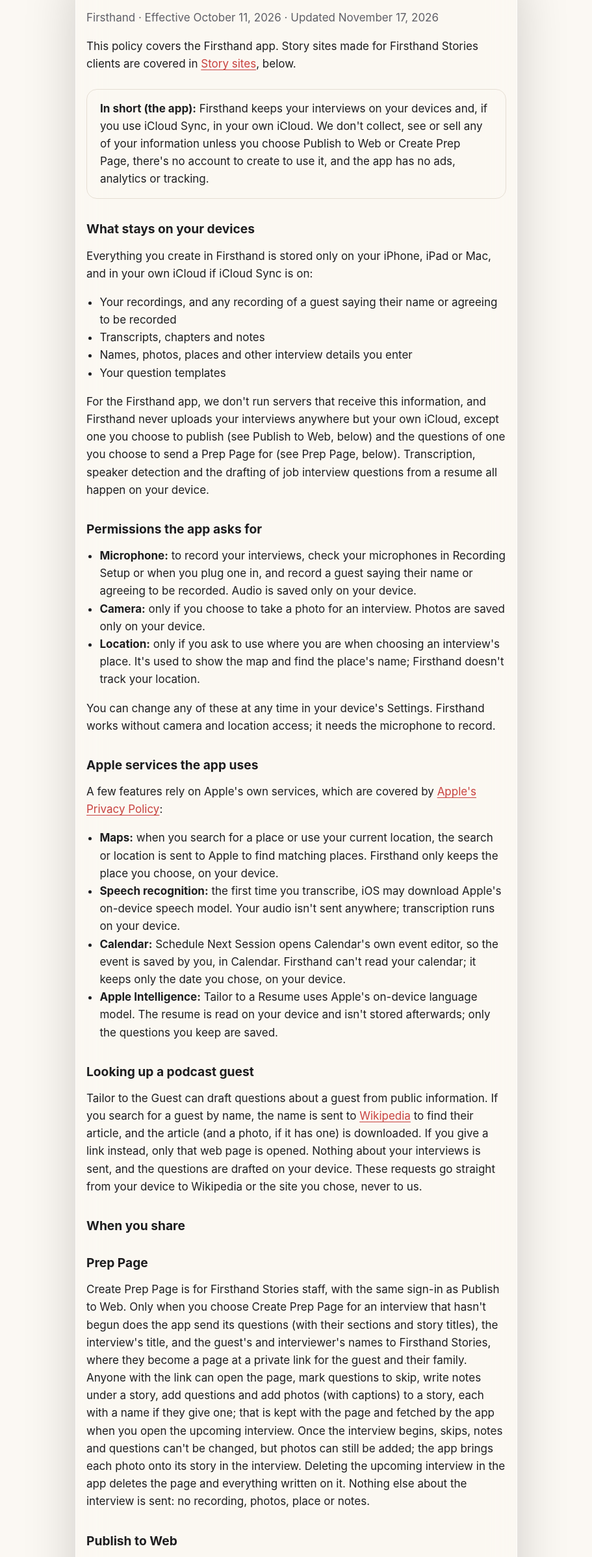
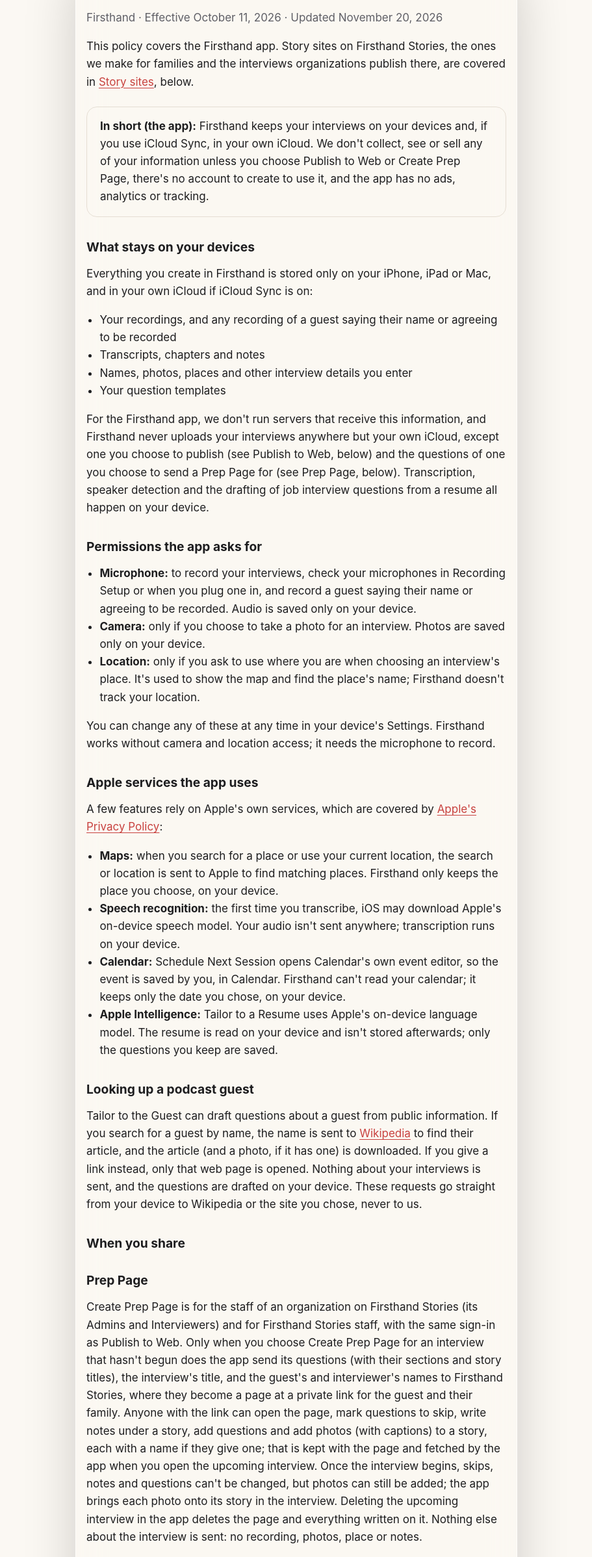
Before and after one commit to Darasu/firsthand-website, a plain HTML site: page public/privacy/index.html in a window 1280 px wide. Shown: the part 130-2526 px from the top of the page at 65% size, without its empty margins (184-1095 px from the left). Drawn offline with Linux system fonts and the light colour scheme.

Commit message:
Privacy policy: Updated November 20, 2026

```diff
--- a/public/privacy/index.html
+++ b/public/privacy/index.html
@@ -43,8 +43,8 @@
 </header>
 <main>
   <h1>Privacy Policy</h1>
-  <p class="muted">Firsthand · Effective October 11, 2026 · Updated November 17, 2026</p>
-  <p>This policy covers the Firsthand app. Story sites made for Firsthand Stories clients are covered in <a href="#story-sites">Story sites</a>, below.</p>
+  <p class="muted">Firsthand · Effective October 11, 2026 · Updated November 20, 2026</p>
+  <p>This policy covers the Firsthand app. Story sites on Firsthand Stories, the ones we make for families and the interviews organizations publish there, are covered in <a href="#story-sites">Story sites</a>, below.</p>
 
   <div class="summary">
     <p><strong>In short (the app):</strong> Firsthand keeps your interviews on your devices and, if you use iCloud Sync, in your own iCloud. We don't collect, see or sell any of your information unless you choose Publish to Web or Create Prep Page, there's no account to create to use it, and the app has no ads, analytics or tracking.</p>
@@ -82,10 +82,10 @@
 
   <h2>When you share</h2>
   <h2 id="prep-page">Prep Page</h2>
-  <p>Create Prep Page is for Firsthand Stories staff, with the same sign-in as Publish to Web. Only when you choose Create Prep Page for an interview that hasn't begun does the app send its questions (with their sections and story titles), the interview's title, and the guest's and interviewer's names to Firsthand Stories, where they become a page at a private link for the guest and their family. Anyone with the link can open the page, mark questions to skip, write notes under a story, add questions and add photos (with captions) to a story, each with a name if they give one; that is kept with the page and fetched by the app when you open the upcoming interview. Once the interview begins, skips, notes and questions can't be changed, but photos can still be added; the app brings each photo onto its story in the interview. Deleting the upcoming interview in the app deletes the page and everything written on it. Nothing else about the interview is sent: no recording, photos, place or notes.</p>
+  <p>Create Prep Page is for the staff of an organization on Firsthand Stories (its Admins and Interviewers) and for Firsthand Stories staff, with the same sign-in as Publish to Web. Only when you choose Create Prep Page for an interview that hasn't begun does the app send its questions (with their sections and story titles), the interview's title, and the guest's and interviewer's names to Firsthand Stories, where they become a page at a private link for the guest and their family. Anyone with the link can open the page, mark questions to skip, write notes under a story, add questions and add photos (with captions) to a story, each with a name if they give one; that is kept with the page and fetched by the app when you open the upcoming interview. Once the interview begins, skips, notes and questions can't be changed, but photos can still be added; the app brings each photo onto its story in the interview. Deleting the upcoming interview in the app deletes the page and everything written on it. Nothing else about the interview is sent: no recording, photos, place or notes.</p>
 
   <h2 id="publish">Publish to Web</h2>
-  <p>Publish to Web is for Firsthand Stories staff. Only when you choose Publish for an interview does the app upload that interview's audio (one file per question), its photos, its transcript, a PDF of it, the guest's name and the interview's notes, date and place to Firsthand Stories, where it becomes a private story site (see <a href="#story-sites">Story sites</a>). To sign in, your email address is sent to us and we email you a one-time code; the app keeps the sign-in in your device's keychain until you sign out in Settings › Web Publishing. If you enter the guest's email address, it's sent too, so they can sign in as the story's owner and choose who else can see it. Nothing else about your interviews is sent, and nothing is sent until you choose Publish.</p>
+  <p>Publish to Web is for the staff of an organization on Firsthand Stories (its Admins and Interviewers) and for Firsthand Stories staff. Only when you choose Publish for an interview does the app upload that interview's audio (one file per question), its photos, its transcript, a PDF of it, the guest's name and the interview's notes, date and place to Firsthand Stories, where it becomes a private story site (see <a href="#story-sites">Story sites</a>). To sign in, your email address is sent to us and we email you a one-time code; the app keeps the sign-in in your device's keychain until you sign out in Settings › Web Publishing. If you enter the guest's email address, it's sent too, so they can sign in as the story's owner and choose who else can see it. Nothing else about your interviews is sent, and nothing is sent until you choose Publish.</p>
 
   <p>If you export or share an interview (audio, video, a PDF or text version, or an interview file to back up or move to another device), it goes wherever you choose to send it, such as Messages, Mail, Files or another app. What happens to it there is governed by that service.</p>
 
@@ -108,13 +108,16 @@
   <p>If this policy changes, we'll update it here and change the date at the top. If a change ever affected how your information is handled, we'd say so in the app first.</p>
 
   <h2 id="story-sites">Story sites (Firsthand Stories service)</h2>
-  <p>This section covers <a href="/">Firsthand Stories</a>, a separate service in which we record and edit a person's life story in person and give their family a private website to keep it. The rest of this policy covers the Firsthand app.</p>
+  <p>This section covers <a href="/">Firsthand Stories</a>, a separate service that gives each story a private website: stories we record and edit in person for a family, and interviews an organization publishes there with the Firsthand app (below). The rest of this policy covers the Firsthand app. For stories we record ourselves:</p>
   <ul>
     <li><strong>Consent:</strong> the person telling their story agrees before anything is recorded, and can stop at any time.</li>
     <li><strong>Who receives it:</strong> only the family members the storyteller names receive the story.</li>
     <li><strong>Nothing public:</strong> nothing is shared publicly without separate written permission.</li>
     <li><strong>The community:</strong> the senior living community sees a story only if the storyteller gives separate written permission.</li>
   </ul>
+
+  <h3>Interviews an organization publishes</h3>
+  <p>An organization on Firsthand Stories, such as a senior living community, a library, a congregation or a veterans' group, can publish interviews its own staff record with the Firsthand app. The organization is responsible for making sure each guest knows their interview will be published and agrees to it, under the terms it accepts to use Firsthand Stories. The guest (or the person they choose) owns their interview's site: they choose who else can see it, and the organization's staff see it only when the owner shares it with them, or when the owner chooses to show it on the organization's stories page. The organization's Admins manage its staff, its name and its sponsor bar; they don't get the guests' or families' email addresses from us.</p>
 
   <h3>What we keep</h3>
   <p>Each story site holds the edited audio, the transcript (including the PDF version), the family photos chosen for it, and any corrections family members make to the transcript's wording on the site. Corrections are saved with the story and included in the transcript and downloads.</p>
```
